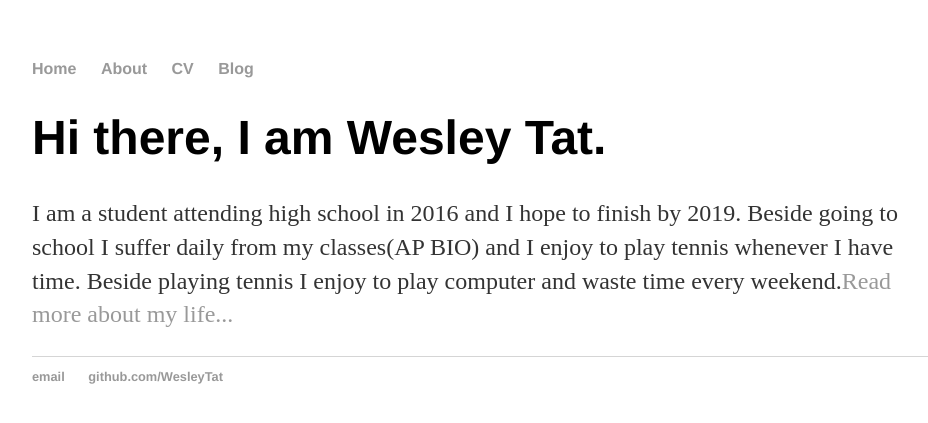
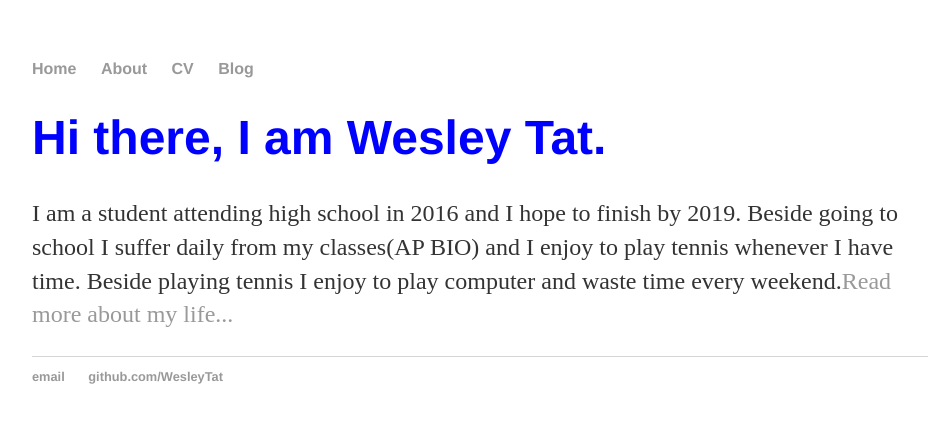
Before and after one commit to WesleyTat/WesleyTat.github.io, a Jekyll site: the page built from index.html, in a window 1280 px wide. Shown: the top 423 px of the page, without its empty margins (160-1088 px from the left). Built offline with Jekyll 4.4.1, drawn with Linux system fonts in a browser that asks for light colours.

Commit message:
Update main.css

```diff
--- a/css/main.css
+++ b/css/main.css
@@ -20,10 +20,12 @@
     text-decoration: underline;
 }
 h1 {
+    color: blue;
     font-size: 3em;
     font-family:'Helvetica', 'Arial', 'Sans-Serif';
 }
 p {
+    color: red;
     font-size: 1.5em;
     line-height: 1.4em;
     color: #333;
```
